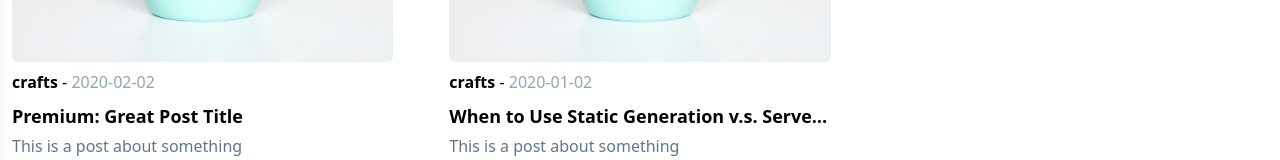
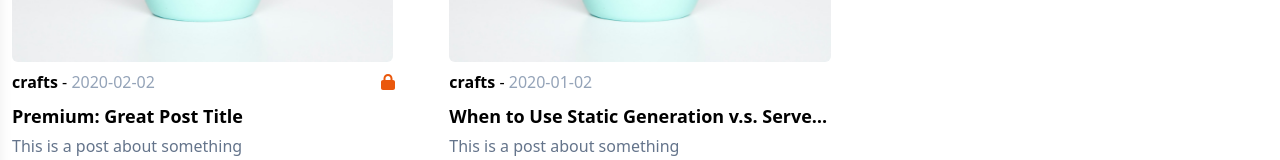
Before and after one commit to mattb-prg/nextjs-blog, a Next.js app: page /categories/crafts in a window 1280 px wide. Shown: the part 394-554 px from the top of the page. Built offline with nearby package versions, Linux system fonts and the light colour scheme; no server answers.

Commit message:
lock icon on premium posts

```diff
--- a/components/front-post.tsx
+++ b/components/front-post.tsx
@@ -1,5 +1,8 @@
+import { faLock, faUnlock } from "@fortawesome/free-solid-svg-icons";
+import { FontAwesomeIcon } from "@fortawesome/react-fontawesome";
 import Image from "next/image";
 import { FC } from "react";
+import { useIsLoggedIn } from "../hooks/useIsLoggedIn";
 import { Link } from "./link";
 
 interface IHomePostProps {
@@ -21,6 +24,7 @@ export const FrontPost: FC<IHomePostProps> = (props) => {
         date
     } = postMatter;
     const link = `/posts/${id}`
+    const isLoggedIn = useIsLoggedIn()
     return (
         <div className="grid grid-cols-1 w-full space-y-2">
             <div>
@@ -29,12 +33,22 @@ export const FrontPost: FC<IHomePostProps> = (props) => {
                 </Link>
             </div>
             <div className="flex flex-col space-y-2">
-                <span>
-                    <Link href={`/categories/${category}`}>
-                        <span className="font-bold">{category}</span>
-                    </Link>
-                    {' - '}
-                    <span className="font-light text-slate-400">{date}</span></span>
+                <div className="flex justify-between">
+                    <div>
+                        <Link href={`/categories/${category}`}>
+                            <span className="font-bold">{category}</span>
+                        </Link>
+                        {' - '}
+                        <span className="font-light text-slate-400">{date}</span>
+                    </div>
+                    {
+                        premium && (
+                            <div className="w-3 text-orange-600">
+                                <FontAwesomeIcon icon={isLoggedIn ? faUnlock : faLock} />
+                            </div>
+                        )
+                    }
+                </div>
                 <div className="flex flex-col space-y-1">
                     <Link href={link}>
                         <div className="font-bold text-lg whitespace-nowrap overflow-hidden text-ellipsis">{premium && 'Premium: '}{title}</div>
```
